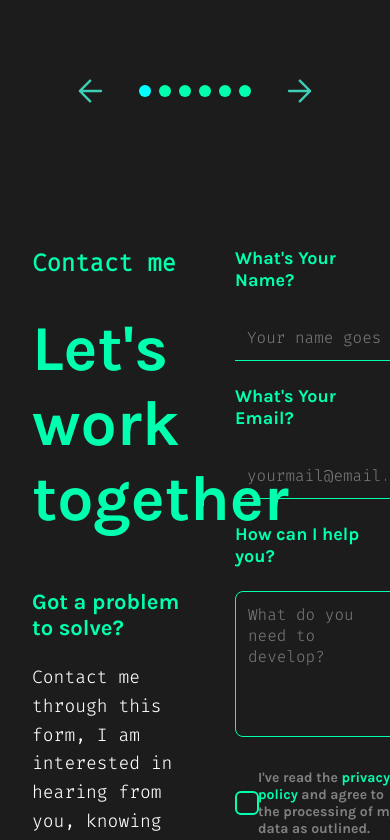
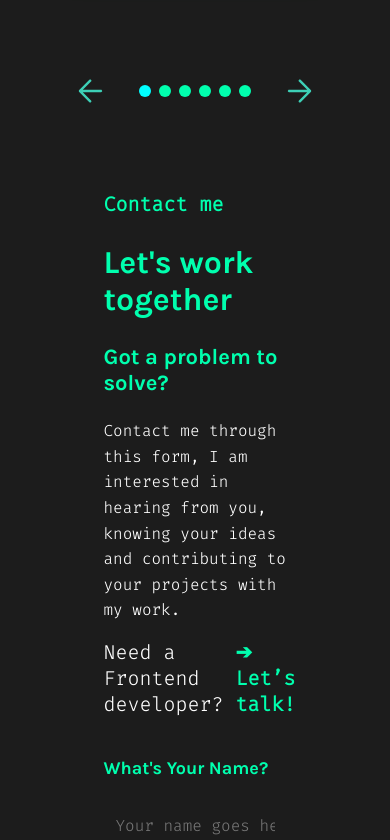
Before and after one commit to Metafeller/portfolio, an Angular app: page / in a window 390 px wide. Shown: the part 9500-10340 px from the top of the page. Built offline with nearby package versions, Linux system fonts and the light colour scheme.

Commit message:
add @include responsive(321px, 480px)

```diff
--- a/src/app/contact/contact.component.scss
+++ b/src/app/contact/contact.component.scss
@@ -13,6 +13,10 @@
     justify-content: center;
     align-items: center;
     flex-direction: column;
+
+    @include responsive(321px, 480px) {
+        padding: 20px 12px;
+    }
 
     // Desktop Version Display None
     .headline {
@@ -37,6 +41,13 @@
     max-width: 1200px;
     justify-content: space-between;
     gap: 40px;
+
+    @include responsive(321px, 480px) {
+        padding: 20px 12px;
+        flex-direction: column;
+        align-items: center;
+        gap: 24px;
+    }
 
     @include responsive(481px, 767px) {
         padding: 24px 16px;
@@ -65,6 +76,12 @@
     font-family: var(--font-family-second);
     margin-top: 16px;
 
+        @include responsive(321px, 480px) {
+            display: flex;
+            justify-content: left;
+            font-size: 20px;
+        }
+
         @include responsive(481px, 767px) {
             display: flex;
             justify-content: left;
@@ -83,6 +100,13 @@
     font-family: var(--font-family);
     color: var(--accent-color);
     margin-top: 0;
+
+        @include responsive(321px, 480px) {
+            display: flex;
+            justify-content: flex-start;
+            text-align: left;
+            font-size: 32px;
+        }
 
         @include responsive(481px, 767px) {
             display: flex;
@@ -105,6 +129,12 @@
     font-family: var(--font-family);
     color: var(--accent-color);
 
+        @include responsive(321px, 480px) {
+            display: flex;
+            justify-content: left;
+            font-size: 22px;
+        }
+
         @include responsive(481px, 767px) {
             display: flex;
             justify-content: left;
@@ -122,6 +152,13 @@
     // color: #bbb;
     line-height: 1.6;
     font-family: var(--font-family-second);
+
+        @include responsive(321px, 480px) {
+            display: flex;
+            justify-content: center;
+            text-align: left;
+            font-size: 16px;
+        }
 
         @include responsive(481px, 767px) {
             display: flex;
@@ -142,11 +179,17 @@
     font-family: var(--font-family-second);
     // font-weight: 700;
 
+        @include responsive(321px, 480px) {
+            display: flex;
+            justify-content: left;
+            font-size: 20px;
+            gap: 12px;
+        }
+
         @include responsive(481px, 767px) {
             display: flex;
             justify-content: left;
-            font-size: 24px;
-            padding: 32px;
+            font-size: 20px;
         }
 
         @include responsive(768px, 1024px) {
@@ -215,6 +258,11 @@
                 padding: 8px 0px;
                 gap: 16px;
 
+                @include responsive(321px, 480px) {
+                    gap: 28px;
+                    padding: 8px 8px;
+                }
+
                 @include responsive(481px, 767px) {
                     gap: 24px;
                     padding: 8px 8px;
@@ -274,6 +322,10 @@
                 label {
                 font-size: 14px;
                 color: gray;
+
+                    @include responsive(321px, 480px) {
+                        font-size: 12px;
+                    }
                 }
 
                 .accent-text {
```
